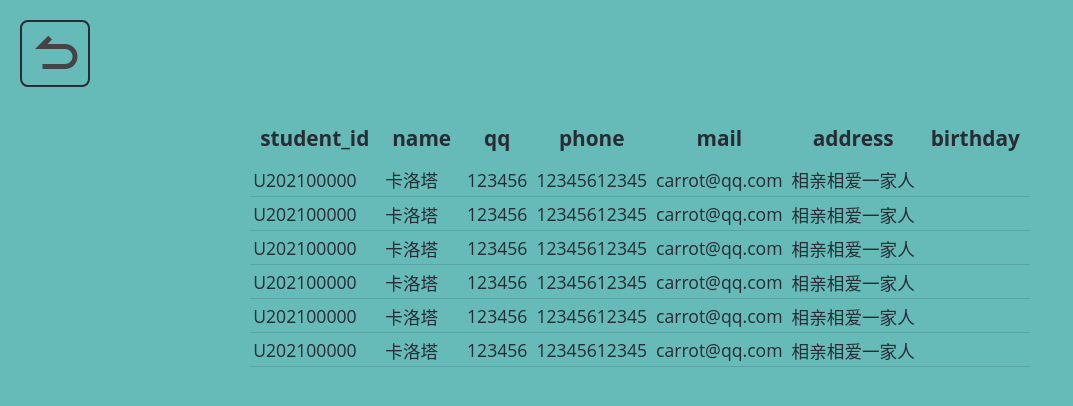
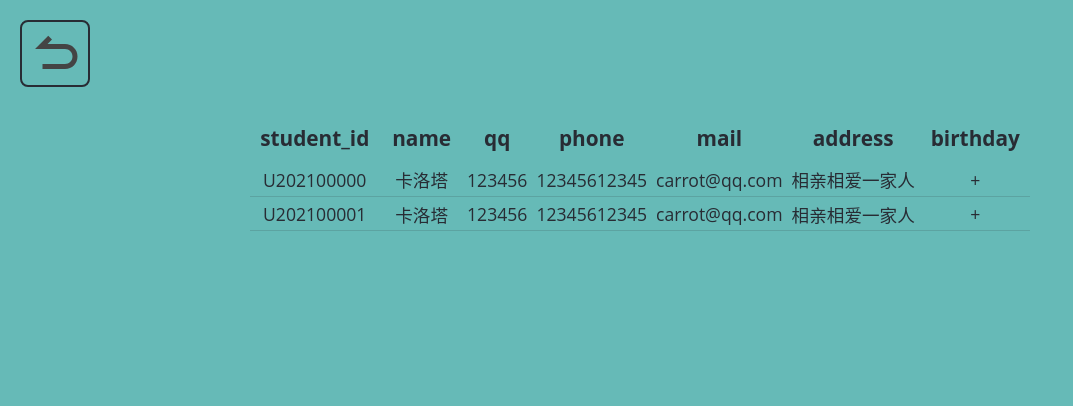
Before and after one commit to SmokeyDays/carrot-stem, a React (Create React App) app: page / in a window 1280 px wide. Both pictures are taken after a click on the element 499 px from the left and 600 px from the top of the page. Shown: the top 406 px of the page, without its empty margins (0-1073 px from the left). Built offline with nearby package versions, Linux system fonts and the light colour scheme.

Commit message:
feat: added editor for family page

```diff
--- a/src/components/Form.tsx
+++ b/src/components/Form.tsx
@@ -5,14 +5,13 @@ export interface FormState {
 }
 
 export interface FormProps {
-  formName: string,
   buttonName: string,
   formVariables: Record<string,string>
   formClassName: string,
   formButtonOnClick: (info: Record<string,string>) => void
 }
 
-export class BasicInfoForm extends React.Component<FormProps,FormState> {
+export class InfoForm extends React.Component<FormProps,FormState> {
   constructor(props: any) {
     super(props);
     this.state = {
@@ -43,7 +42,7 @@ export class BasicInfoForm extends React.Component<FormProps,FormState> {
     const inputs = [];
     for(const i in val) {
       inputs.push(<input
-        className= 'basic-info-input'
+        className= {this.props.formClassName + "-input"}
         name = {i}
         type = "text"
         value = {val[i]}
@@ -54,14 +53,13 @@ export class BasicInfoForm extends React.Component<FormProps,FormState> {
 
   render() {
     return (
-      <div>
-        <form className="basic-info-form">
+      <div className={this.props.formClassName + "-form-box"}>
+        <form className={this.props.formClassName + "-form"}>
           <label>
-            {this.props.formName}
             {this.inputGenerator(this.state.value)}
           </label>
         </form>
-        <div className="basic-info-button" onClick={this.buttonClick}>{this.props.buttonName}</div>
+        <div className={this.props.formClassName + "-submit-btn"} onClick={this.buttonClick}>{this.props.buttonName}</div>
       </div>
     );
   }
--- a/src/components/LoadingPlaceholder.tsx
+++ b/src/components/LoadingPlaceholder.tsx
@@ -1,6 +1,5 @@
 import React from "react"
 import loadingSvg from "../assets/icons/loading.svg"
-import { FamilyMember, FamilyMembers } from "../regulates/interfaces"
 import "./LoadingPlaceholder.css"
 
 export interface LoadingProps {
--- a/src/pages/FamilyPage.css
+++ b/src/pages/FamilyPage.css
@@ -23,8 +23,24 @@
 }
 
 .member-table-td {
+  text-align: center;
   padding: .2em;
   font-family: 'Open Sans', 'Source Han Sans SC', 'Noto Sans CJK SC', 'PingFang SC', 'Hiragino Sans GB', 'Microsoft Yahei', sans-serif;
   color: #282c34;
   font-size: 1.1em;
 }
+
+.td-edit-form-box {
+  display: flex;
+  flex-direction: row;
+  align-items: center;
+  justify-content: center;
+}
+
+.td-edit-input {
+  width: 8em;
+}
+
+.td-edit-submit-btn {
+  margin: 2px;
+}
--- a/src/pages/FamilyPage.tsx
+++ b/src/pages/FamilyPage.tsx
@@ -1,30 +1,78 @@
 import React, { ReactNode } from "react";
 import { ActionPage } from "../components/ActionPage";
+import { InfoForm } from "../components/Form";
 import { LoadingPlaceholder } from "../components/LoadingPlaceholder";
 import { FamilyMember, FamilyMembers } from "../regulates/interfaces";
 
 import "./FamilyPage.css"
 
-
-
-interface MiniMmberTrProps {
-  info: FamilyMember
+interface MiniMemberTdProps {
+  val: string,
+  submit: (val: string) => void
 }
 
-const MemberKeys = ["student_id", "name", "qq", "phone", "mail", "address", "birthday"];
+interface MiniMemberTdStates {
+  editing: boolean,
+}
 
-class MiniMemberTr extends React.Component<MiniMmberTrProps, {}> {
+class MiniMemberTd extends React.Component<MiniMemberTdProps, MiniMemberTdStates> {
+  constructor(props: any) {
+    super(props);
+    this.state = {
+      editing: false,
+    }
+  }
+  render(): React.ReactNode {
+    let container: ReactNode = <div onClick={() => this.setState({editing: true})}>{this.props.val === ""? "+": this.props.val}</div>
+    if(this.state.editing) {
+      container = <InfoForm
+        buttonName="确认"
+        formVariables={{val: this.props.val}}
+        formClassName = {"td-edit"}
+        formButtonOnClick = {((info: Record<string, string>) => {
+          this.props.submit(info.val);
+          this.setState({editing: false})
+        })}
+      />
+    }
+    return (
+      <td className = "member-table-td">
+        {container}
+      </td>
+    );
+  }
+}
+
+interface MiniMemberTrProps {
+  info: FamilyMember,
+  modify: (member: FamilyMember) => void
+}
+
+const MemberKeyList = ["student_id", "name", "qq", "phone", "mail", "address", "birthday"];
+
+class MiniMemberTr extends React.Component<MiniMemberTrProps, {}> {
+  getModifier(key: keyof FamilyMember) {
+    return (val: string) => {
+      const member = this.props.info;
+      if(key === "qq") {
+        member[key] = parseInt(val);
+      } else {
+        member[key] = val;
+      }
+      console.log(member);
+      this.props.modify(member);
+    }
+  }
   render() {
     const info = this.props.info;
+    const tdList: Array<ReactNode> = [];
+    for(const baseKey in info) {
+      const key = baseKey as keyof FamilyMember;
+      tdList.push(<MiniMemberTd submit={this.getModifier(key)} val = {info[key].toString()}/>)
+    }
     return (
       <tr className="mini-member-card member-table-tr">
-        <td className="member-table-td">{info.student_id}</td>
-        <td className="member-table-td">{info.name}</td>
-        <td className="member-table-td">{info.qq}</td>
-        <td className="member-table-td">{info.phone}</td>
-        <td className="member-table-td">{info.mail}</td>
-        <td className="member-table-td">{info.address}</td>
-        <td className="member-table-td">{info.birthday}</td>
+        {tdList}
       </tr>
     )
   }
@@ -40,7 +88,18 @@ const exampleMember: FamilyMember = {
 	"birthday": ""
 }
 
-const exampleMemberList = [exampleMember, exampleMember, exampleMember, exampleMember, exampleMember, exampleMember];
+const exampleMember2: FamilyMember = {
+  "student_id": "U202100001", //string,主键,不可为空
+	"name": "卡洛塔", //string,不可为空（视为主键，但没有验证）
+	"qq": 123456, //int64,不可为空（视为主键，但没有验证）
+	"phone": "12345612345", //string
+	"mail": "carrot@qq.com", //string
+	"address": "相亲相爱一家人", //string
+	"birthday": ""
+}
+
+
+const exampleMemberList = [exampleMember, exampleMember2];
 
 export interface FamilyPageProps {
   setPage: (val: string) => void,
@@ -51,11 +110,13 @@ export interface FamilyPageStates {
 }
 
 export class FamilyPage extends React.Component<FamilyPageProps, FamilyPageStates> {
+  changedMembers: Set<number> = new Set();
+
   async getMemberList(): Promise<FamilyMembers> {
     return new Promise((resolve,reject)=>{
 			setTimeout(()=>{
-				resolve(exampleMemberList );
-			},1000)
+				resolve(exampleMemberList);
+			},100)
 		})
   }
 
@@ -65,13 +126,38 @@ export class FamilyPage extends React.Component<FamilyPageProps, FamilyPageState
       members: members
     });
   }
+
+  modifyMember(member: FamilyMember, id: number) {
+    const members = this.state.members;
+    members[id] = member;
+    this.setState({
+      members: members
+    });
+    this.changedMembers.add(id);
+  }
+
+  submitChange() {
+    this.changedMembers.forEach((id: number) => {
+      const member = this.state.members[id];
+      console.log(member);
+      // 上交更改
+    })
+    this.changedMembers.clear();
+  }
+
   render() {
     let container: ReactNode = <LoadingPlaceholder text = "通讯录加载中..."/>
     if(this.state?.members === undefined) {
       this.renewMembers();
     } else {
-      const trList = this.state.members.map((member: FamilyMember) => <MiniMemberTr info = {member}/>);
-      const tagList = MemberKeys.map((val: string) => <td className="member-table-th">{val}</td>);
+      const trList = this.state.members.map((member: FamilyMember, id: number) => {
+        return <MiniMemberTr
+          modify={((member: FamilyMember) => {
+            this.modifyMember(member, id);
+          })} info = {member}
+        />
+      });
+      const tagList = MemberKeyList.map((val: string) => <td className="member-table-th">{val}</td>);
       const thead = (
         <thead className = "member-table-head">
           <tr>
```
